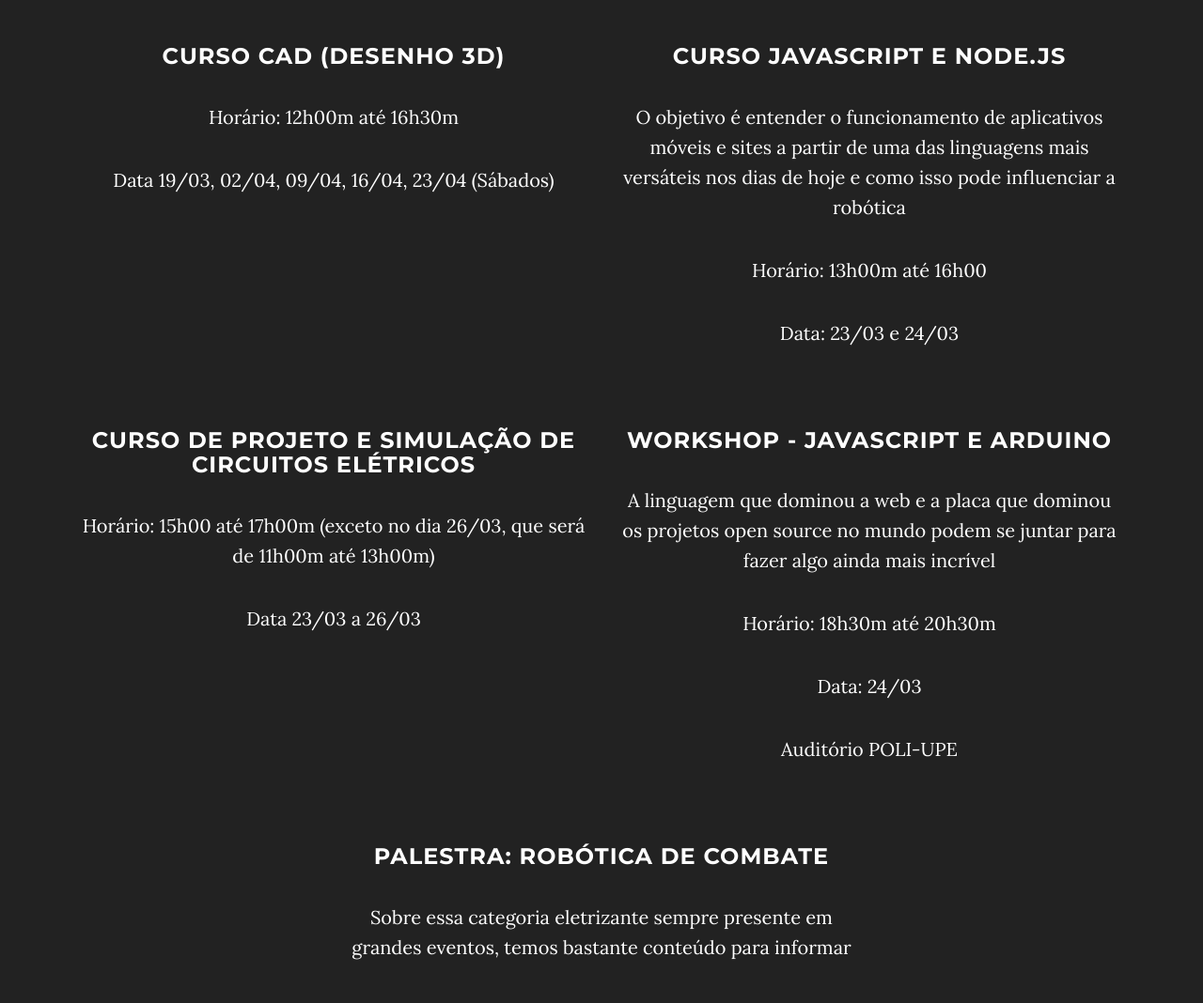
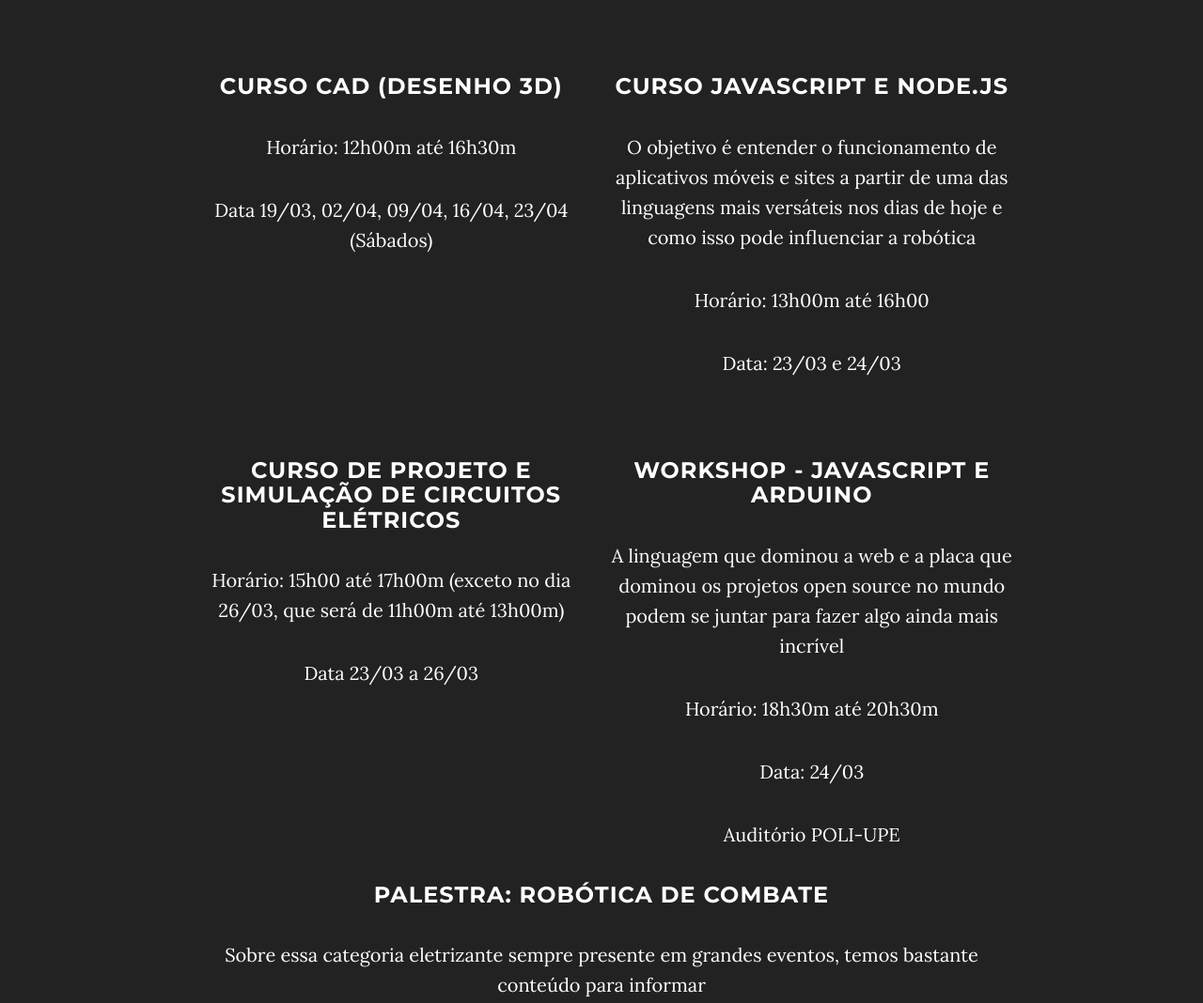
Before and after one commit to Carranca22/cursos, a plain HTML site: page index.html in a window 1280 px wide. Shown: the part 2142-3210 px from the top of the page at 94% size. Drawn offline with Linux system fonts and the light colour scheme.

Commit message:
improve mobile

```diff
--- a/index.html
+++ b/index.html
@@ -127,64 +127,56 @@
                 </div>
                 <br>
                 <a class='btn btn-default btn-lg' target="_blank" href='http://goo.gl/forms/vkzGe0QbPI'>Inscrições aqui!</a>
-                <div class='row courses'>
-                    <div class='col-xs-6'>
+                <div class='col-xs-10 col-xs-offset-1'>
+                    <div class='courses'>
                         <h3>Curso Arduino Básico</h3>
                         <p> Introduzir o aluno as infinitas possibilidades que uma plataforma de prototipagem pode oferecer da maneira mais interessante, que é na pratica</p>
                         <p>Horário: 17h10m até 18h50m</p>
                         <p>Data: 21/03 a 23/03</p>
                     </div>
-                    <div class='col-xs-6'>
+                    <div class='courses'>
                         <h3>Curso Arduino Avançado</h3>
                         <p>O objetivo do curso é estimular o aprendizado de conteúdos diferenciados na programação do controlador Arduino para poder idealizar soluções diferenciadas para diversos tipos de projetos ou produtos</p>
                         <p>Horário: 17h10m até 18h50m</p>
                         <p>Data 24/03 e 25/03</p>
                     </div>
-                </div>
-
-                <div class='row courses'>
-                    <div class='col-xs-6'>
+                    <div class='courses'>
                         <h3>Curso CAD (Desenho 3D)</h3>
                         <p></p>
                         <p>Horário: 12h00m até 16h30m</p>
                         <p>Data 19/03, 02/04, 09/04, 16/04, 23/04 (Sábados)</p>
                     </div>
-                    <div class='col-xs-6'>
+                    <div class='courses'>
                         <h3>Curso Javascript e Node.js</h3>
                         <p>O objetivo é entender o funcionamento de aplicativos móveis e sites a partir de uma das linguagens mais versáteis nos dias de hoje e como isso pode influenciar a robótica</p>
                         <p>Horário: 13h00m até 16h00</p>
                         <p>Data: 23/03 e 24/03</p>
                     </div>
-                </div>
-
-                <div class='row courses'>
-                    <div class='col-xs-6'>
+                    <div class='courses'>
                         <h3>Curso de Projeto e simulação de circuitos elétricos</h3>
                         <p></p>
                         <p>Horário: 15h00 até 17h00m (exceto no dia 26/03, que será de 11h00m até 13h00m)</p>
                         <p>Data 23/03 a 26/03</p>
                     </div>
-                    <div class='col-xs-6'>
+                    <div class='courses'>
                         <h3>Workshop - Javascript e Arduino</h3>
                         <p>A linguagem que dominou a web e a placa que dominou os projetos open source no mundo podem se juntar para fazer algo ainda mais incrível</p>
                         <p>Horário: 18h30m até 20h30m</p>
                         <p>Data: 24/03</p>
                         <p>Auditório POLI-UPE</p>
                     </div>
-                </div>
-
-                <div class='row courses'>
-                    <div class='col-xs-6 col-xs-offset-3'>
+                    <br>
+                    <div class='only'>
                         <h3>Palestra: Robótica de combate</h3>
                         <p>Sobre essa categoria eletrizante sempre presente em grandes eventos, temos bastante conteúdo para informar</p>
                     </div>
                 </div>
-                <a href="#intro" class="btn btn-circle page-scroll">
-                    <i class="fa fa-angle-double-up animated"></i>
-                </a>
-                <hr>
             </div>
         </div>
+        <a href="#intro" class="btn btn-circle page-scroll">
+            <i class="fa fa-angle-double-up animated"></i>
+        </a>
+        <hr>
     </section>
 
     <!-- Contact Section -->
--- a/less/grayscale.less
+++ b/less/grayscale.less
@@ -3,6 +3,19 @@
 
 .courses {
     margin-top: 50px;
+    display: inline-block;
+}
+
+.courses, .only {
+    width: 100%;
+}
+
+@media (min-width: 800px) {
+    .courses {
+        width: 50%;
+        display: inline-block;
+        float: left;
+    }
 }
 
 dl {
```
Also changed, not shown: css/grayscale.css.
